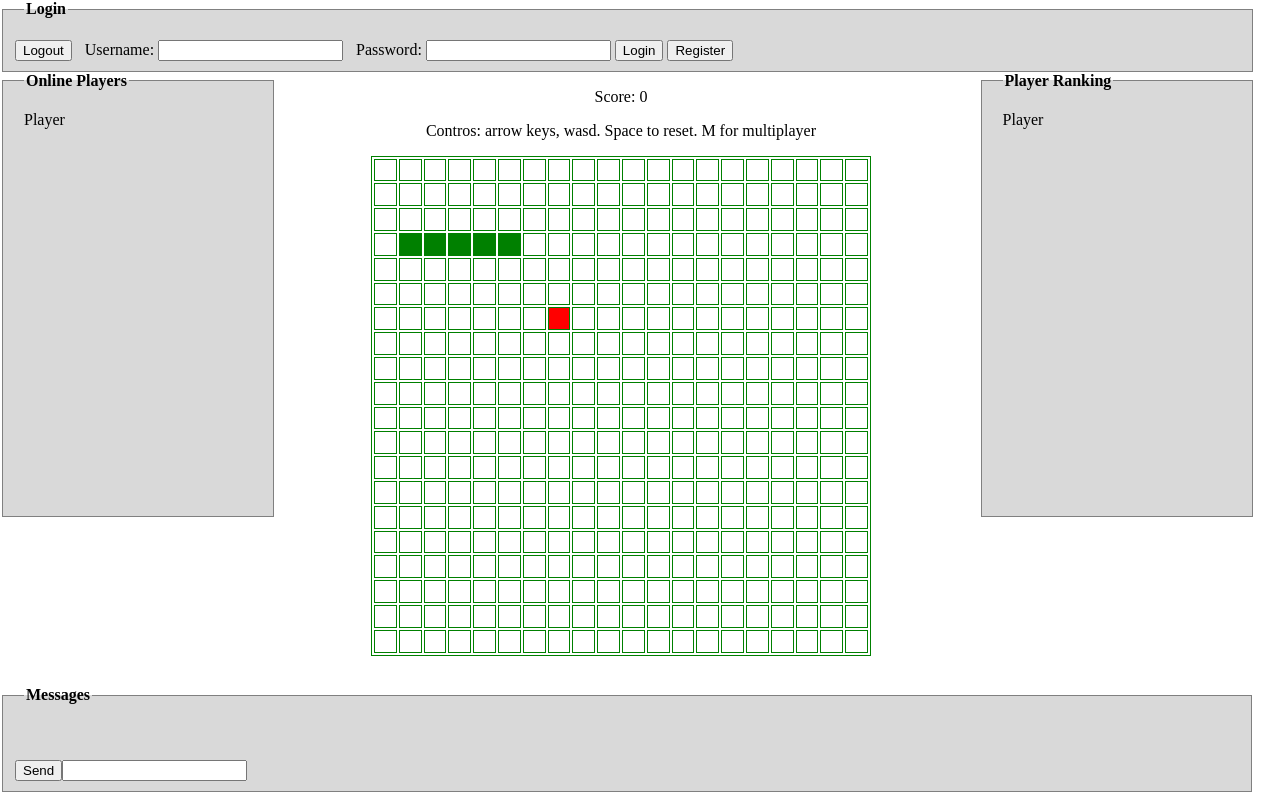
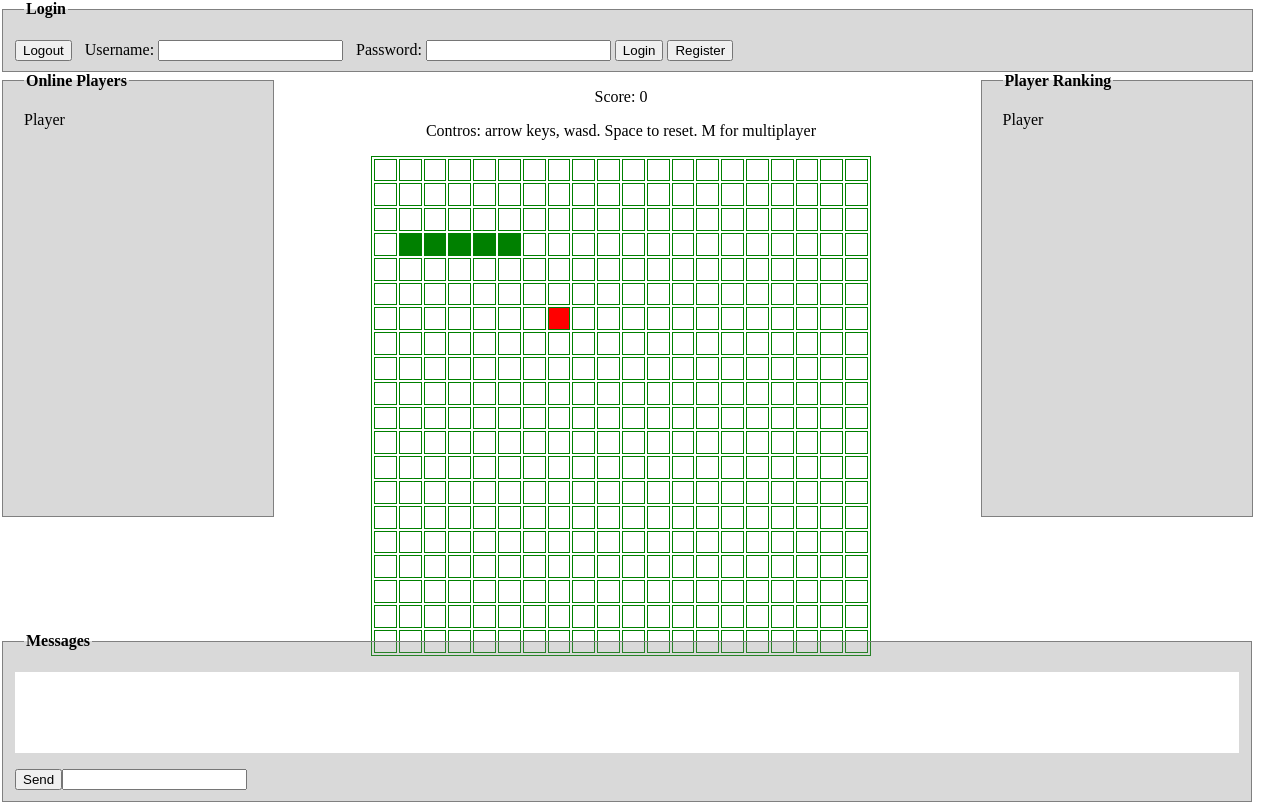
Before and after one commit to Polar-/wormgame, a website: page public/index.html in a window 1280 px wide. Drawn offline with nearby package versions, Linux system fonts and the light colour scheme; no server answers.

Commit message:
Scroll testailu

```diff
--- a/public/matotyyli.css
+++ b/public/matotyyli.css
@@ -64,6 +64,13 @@ span{
 	position:absolute;
 	bottom: 1%;
 	width: 98%;
+	height: 20%;
+}
+
+#chat_test{
+	height:60%;
+	background-color: white;
+	overflow: scroll;
 }
 
 table {
```
